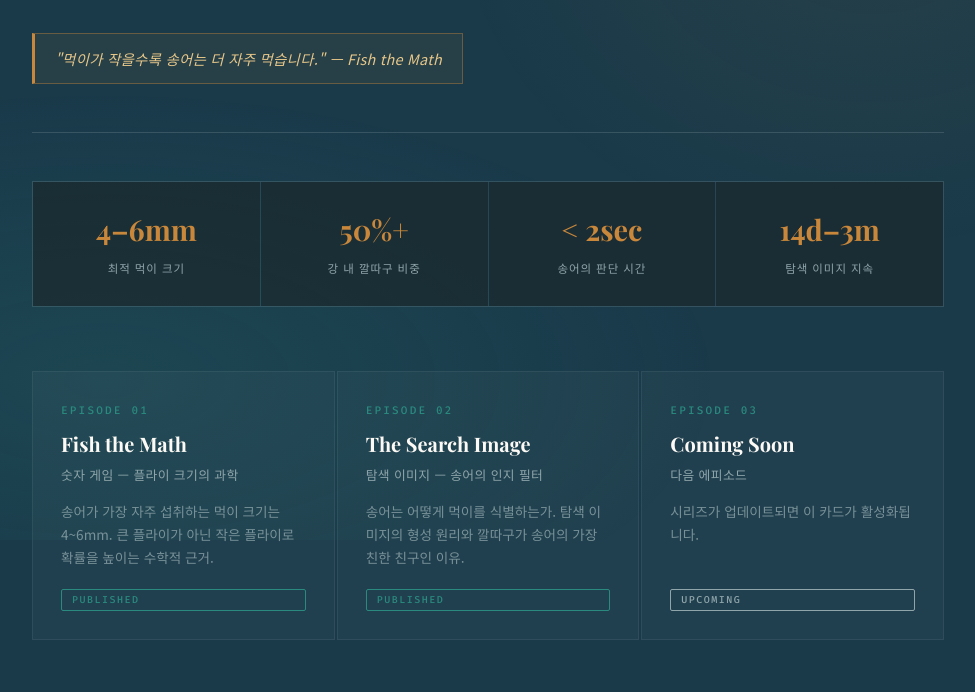
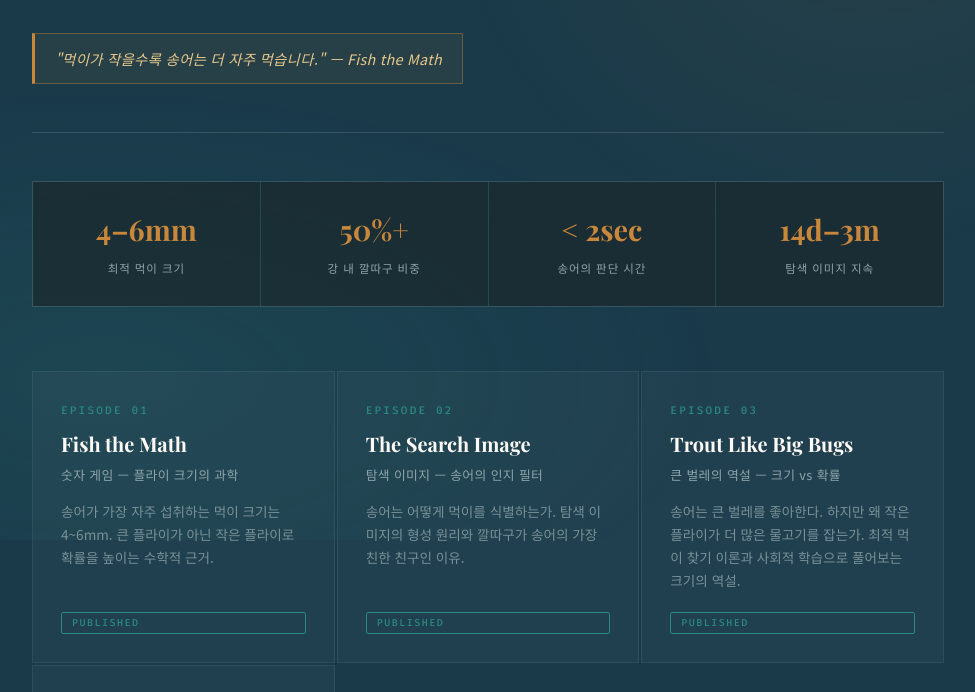
Before and after one commit to CADDIS-GR/trout-feeding-science, a plain HTML site: page index.html in a window 1280 px wide. Shown: the part 260-952 px from the top of the page, without its empty margins (152-1127 px from the left). Drawn offline with nearby package versions, Linux system fonts and the light colour scheme.

Commit message:
Update index.html

```diff
--- a/index.html
+++ b/index.html
@@ -228,6 +228,7 @@
   .ep-card:nth-child(1) { animation-delay: .05s; }
   .ep-card:nth-child(2) { animation-delay: .12s; }
   .ep-card:nth-child(3) { animation-delay: .19s; }
+  .ep-card:nth-child(4) { animation-delay: .26s; }
 </style>
 </head>
 <body>
@@ -277,8 +278,16 @@
       <span class="ep-tag">Published</span>
     </a>
 
+    <a href="ep03/Trout_Like_Big_Bugs.html" class="ep-card">
+      <div class="ep-num">Episode 03</div>
+      <div class="ep-title-en">Trout Like Big Bugs</div>
+      <div class="ep-title-ko">큰 벌레의 역설 — 크기 vs 확률</div>
+      <p class="ep-desc">송어는 큰 벌레를 좋아한다. 하지만 왜 작은 플라이가 더 많은 물고기를 잡는가. 최적 먹이 찾기 이론과 사회적 학습으로 풀어보는 크기의 역설.</p>
+      <span class="ep-tag">Published</span>
+    </a>
+
     <div class="ep-card coming-soon">
-      <div class="ep-num">Episode 03</div>
+      <div class="ep-num">Episode 04</div>
       <div class="ep-title-en">Coming Soon</div>
       <div class="ep-title-ko">다음 에피소드</div>
       <p class="ep-desc">시리즈가 업데이트되면 이 카드가 활성화됩니다.</p>
```
